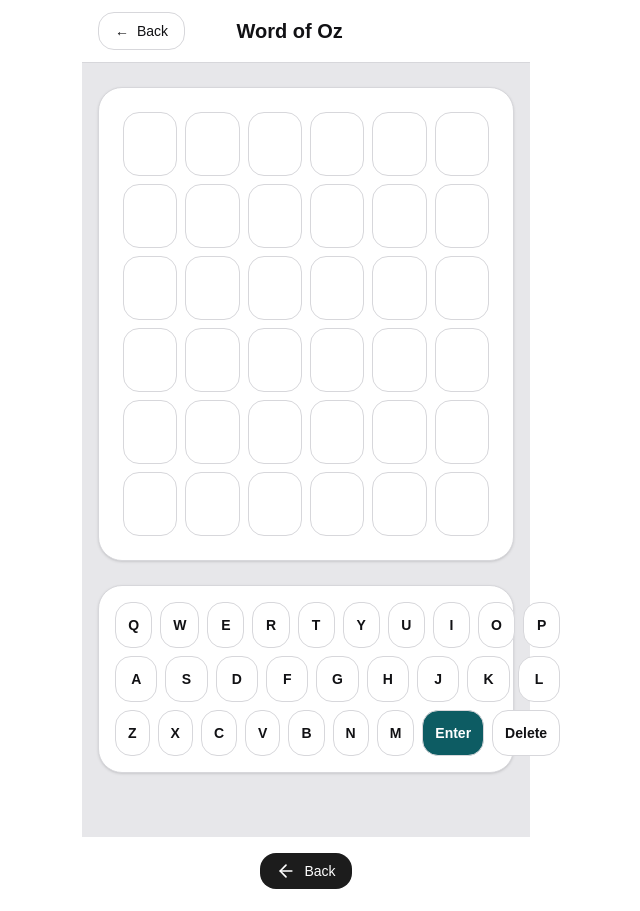
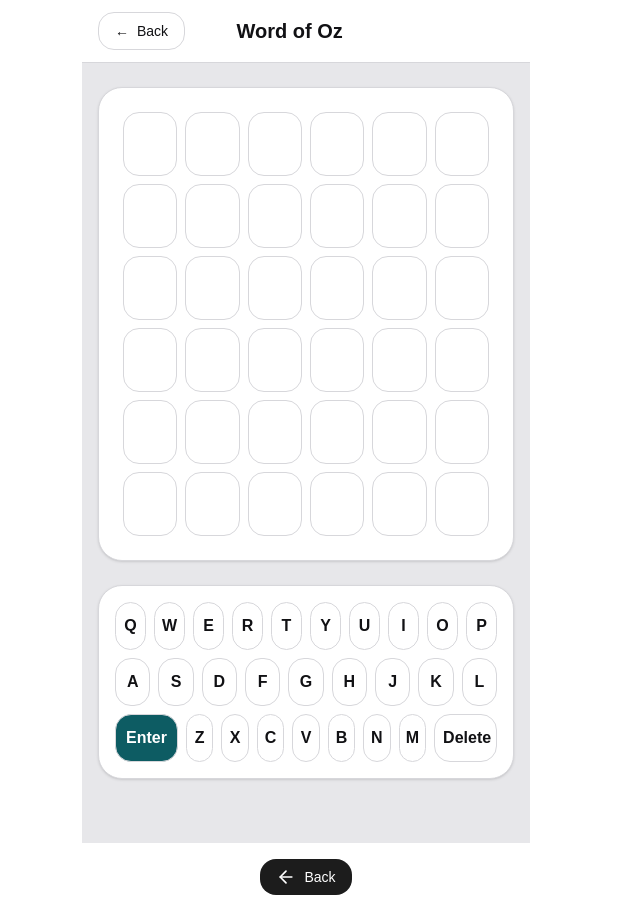
Before and after one commit to DiscoKris/lfpapp, a Next.js app: page /patron/oz/games/Wordle in a window 1280 px wide. Shown: the whole page, without its empty margins (334-974 px from the left). Built offline with nearby package versions, Linux system fonts and the light colour scheme; no server answers; the database is empty.

Commit message:
Add Coming Soon placeholder pages

```diff
--- a/app/patron/oz/games/Wordle/page.tsx
+++ b/app/patron/oz/games/Wordle/page.tsx
@@ -310,7 +310,8 @@ export default function WordOfOzPage() {
   const rowStatuses = useMemo(() => {
     return Array.from({ length: MAX_GUESSES }, (_, index) => {
       if (index < statuses.length) return statuses[index];
-      return Array(solutionLength).fill(null);
+      // keep array length consistent for mapping
+      return Array(solutionLength).fill(null) as unknown as TileStatus[];
     });
   }, [statuses, solutionLength]);
 
@@ -340,6 +341,7 @@ export default function WordOfOzPage() {
             <p className="text-sm text-lfp-text-weak">Fetching today’s word list…</p>
           )}
 
+          {/* Board */}
           <div
             className="w-full rounded-3xl border border-lfp-border bg-lfp-surface p-6 shadow-sm"
             role="application"
@@ -390,6 +392,7 @@ export default function WordOfOzPage() {
             </div>
           </div>
 
+          {/* Feedback bubble */}
           {feedback && (
             <div
               className="rounded-full border border-lfp-warning bg-lfp-surface px-4 py-2 text-sm text-lfp-text"
@@ -399,6 +402,7 @@ export default function WordOfOzPage() {
             </div>
           )}
 
+          {/* Result banner */}
           {isComplete && bannerMessage && (
             <div
               className="w-full rounded-3xl border border-lfp-border bg-lfp-surface p-4 text-center text-sm text-lfp-text"
@@ -409,23 +413,24 @@ export default function WordOfOzPage() {
             </div>
           )}
 
+          {/* Keyboard — switched to responsive grid to prevent overflow */}
           <div className="w-full rounded-3xl border border-lfp-border bg-lfp-surface p-4 shadow-sm">
-            <div className="grid gap-2">
-              {keyboardRows.map((row) => (
-                <div key={row} className="flex justify-center gap-2">
-                  {row.split("").map((letter) => {
+            <div className="mx-auto w-full max-w-[720px]">
+              {/* Row 1: 10 keys */}
+              <div className="grid grid-cols-10 gap-1 sm:gap-2 mb-2">
+                {"QWERTYUIOP".split("").map((letter) => {
                   const status = letterState.get(letter.toLowerCase());
                   let keyClasses =
-                      "flex-1 select-none rounded-2xl border border-lfp-border bg-lfp-surface px-3 py-3 text-center text-sm font-semibold text-lfp-text transition-colors focus-visible:outline-none focus-visible:ring-2 focus-visible:ring-lfp-accent focus-visible:ring-offset-1";
+                    "select-none rounded-2xl border border-lfp-border bg-lfp-surface h-10 sm:h-12 text-center text-[clamp(12px,3.5vw,16px)] font-semibold text-lfp-text transition-colors focus-visible:outline-none focus-visible:ring-2 focus-visible:ring-lfp-accent focus-visible:ring-offset-1";
                   if (status === "correct") {
                     keyClasses =
-                        "flex-1 select-none rounded-2xl border border-lfp-success bg-lfp-success px-3 py-3 text-center text-sm font-semibold text-white transition-colors focus-visible:outline-none focus-visible:ring-2 focus-visible:ring-lfp-accent focus-visible:ring-offset-1";
+                      "select-none rounded-2xl border border-lfp-success bg-lfp-success h-10 sm:h-12 text-center text-[clamp(12px,3.5vw,16px)] font-semibold text-white transition-colors focus-visible:outline-none focus-visible:ring-2 focus-visible:ring-lfp-accent focus-visible:ring-offset-1";
                   } else if (status === "present") {
                     keyClasses =
-                        "flex-1 select-none rounded-2xl border border-lfp-warning bg-lfp-warning px-3 py-3 text-center text-sm font-semibold text-white transition-colors focus-visible:outline-none focus-visible:ring-2 focus-visible:ring-lfp-accent focus-visible:ring-offset-1";
+                      "select-none rounded-2xl border border-lfp-warning bg-lfp-warning h-10 sm:h-12 text-center text-[clamp(12px,3.5vw,16px)] font-semibold text-white transition-colors focus-visible:outline-none focus-visible:ring-2 focus-visible:ring-lfp-accent focus-visible:ring-offset-1";
                   } else if (status === "absent") {
                     keyClasses =
-                        "flex-1 select-none rounded-2xl border border-lfp-muted bg-lfp-muted px-3 py-3 text-center text-sm font-semibold text-lfp-text transition-colors focus-visible:outline-none focus-visible:ring-2 focus-visible:ring-lfp-accent focus-visible:ring-offset-1";
+                      "select-none rounded-2xl border border-lfp-muted bg-lfp-muted h-10 sm:h-12 text-center text-[clamp(12px,3.5vw,16px)] font-semibold text-lfp-text transition-colors focus-visible:outline-none focus-visible:ring-2 focus-visible:ring-lfp-accent focus-visible:ring-offset-1";
                   }
                   return (
                     <button
@@ -440,28 +445,89 @@ export default function WordOfOzPage() {
                     </button>
                   );
                 })}
-                  {row === "ZXCVBNM" && (
-                    <>
+              </div>
+
+              {/* Row 2: 9 keys */}
+              <div className="grid grid-cols-9 gap-1 sm:gap-2 mb-2">
+                {"ASDFGHJKL".split("").map((letter) => {
+                  const status = letterState.get(letter.toLowerCase());
+                  let keyClasses =
+                    "select-none rounded-2xl border border-lfp-border bg-lfp-surface h-10 sm:h-12 text-center text-[clamp(12px,3.5vw,16px)] font-semibold text-lfp-text transition-colors focus-visible:outline-none focus-visible:ring-2 focus-visible:ring-lfp-accent focus-visible:ring-offset-1";
+                  if (status === "correct") {
+                    keyClasses =
+                      "select-none rounded-2xl border border-lfp-success bg-lfp-success h-10 sm:h-12 text-center text-[clamp(12px,3.5vw,16px)] font-semibold text-white transition-colors focus-visible:outline-none focus-visible:ring-2 focus-visible:ring-lfp-accent focus-visible:ring-offset-1";
+                  } else if (status === "present") {
+                    keyClasses =
+                      "select-none rounded-2xl border border-lfp-warning bg-lfp-warning h-10 sm:h-12 text-center text-[clamp(12px,3.5vw,16px)] font-semibold text-white transition-colors focus-visible:outline-none focus-visible:ring-2 focus-visible:ring-lfp-accent focus-visible:ring-offset-1";
+                  } else if (status === "absent") {
+                    keyClasses =
+                      "select-none rounded-2xl border border-lfp-muted bg-lfp-muted h-10 sm:h-12 text-center text-[clamp(12px,3.5vw,16px)] font-semibold text-lfp-text transition-colors focus-visible:outline-none focus-visible:ring-2 focus-visible:ring-lfp-accent focus-visible:ring-offset-1";
+                  }
+                  return (
+                    <button
+                      key={letter}
+                      type="button"
+                      className={keyClasses}
+                      onClick={() => handleKeyInput(letter)}
+                      aria-label={`Letter ${letter}`}
+                      disabled={isComplete}
+                    >
+                      {letter}
+                    </button>
+                  );
+                })}
+              </div>
+
+              {/* Row 3: Enter + 7 keys + Delete (grid prevents overflow) */}
+              <div className="grid grid-cols-11 gap-1 sm:gap-2">
                 <button
                   type="button"
-                        className="flex-[1.5] select-none rounded-2xl border border-lfp-border bg-lfp-primary px-3 py-3 text-center text-sm font-semibold text-lfp-surface transition-colors hover:border-lfp-primary focus-visible:outline-none focus-visible:ring-2 focus-visible:ring-lfp-accent focus-visible:ring-offset-1 disabled:opacity-60"
+                  className="col-span-2 select-none rounded-2xl border border-lfp-border bg-lfp-primary h-10 sm:h-12 px-2 text-center text-[clamp(12px,3.5vw,16px)] font-semibold text-lfp-surface transition-colors hover:border-lfp-primary focus-visible:outline-none focus-visible:ring-2 focus-visible:ring-lfp-accent focus-visible:ring-offset-1 disabled:opacity-60"
                   onClick={() => handleKeyInput("ENTER")}
                   disabled={isComplete}
+                  aria-label="Enter"
                 >
                   Enter
                 </button>
+
+                {"ZXCVBNM".split("").map((letter) => {
+                  const status = letterState.get(letter.toLowerCase());
+                  let keyClasses =
+                    "select-none rounded-2xl border border-lfp-border bg-lfp-surface h-10 sm:h-12 text-center text-[clamp(12px,3.5vw,16px)] font-semibold text-lfp-text transition-colors focus-visible:outline-none focus-visible:ring-2 focus-visible:ring-lfp-accent focus-visible:ring-offset-1";
+                  if (status === "correct") {
+                    keyClasses =
+                      "select-none rounded-2xl border border-lfp-success bg-lfp-success h-10 sm:h-12 text-center text-[clamp(12px,3.5vw,16px)] font-semibold text-white transition-colors focus-visible:outline-none focus-visible:ring-2 focus-visible:ring-lfp-accent focus-visible:ring-offset-1";
+                  } else if (status === "present") {
+                    keyClasses =
+                      "select-none rounded-2xl border border-lfp-warning bg-lfp-warning h-10 sm:h-12 text-center text-[clamp(12px,3.5vw,16px)] font-semibold text-white transition-colors focus-visible:outline-none focus-visible:ring-2 focus-visible:ring-lfp-accent focus-visible:ring-offset-1";
+                  } else if (status === "absent") {
+                    keyClasses =
+                      "select-none rounded-2xl border border-lfp-muted bg-lfp-muted h-10 sm:h-12 text-center text-[clamp(12px,3.5vw,16px)] font-semibold text-lfp-text transition-colors focus-visible:outline-none focus-visible:ring-2 focus-visible:ring-lfp-accent focus-visible:ring-offset-1";
+                  }
+                  return (
+                    <button
+                      key={letter}
+                      type="button"
+                      className={keyClasses}
+                      onClick={() => handleKeyInput(letter)}
+                      aria-label={`Letter ${letter}`}
+                      disabled={isComplete}
+                    >
+                      {letter}
+                    </button>
+                  );
+                })}
+
                 <button
                   type="button"
-                        className="flex-[1.5] select-none rounded-2xl border border-lfp-border bg-lfp-surface px-3 py-3 text-center text-sm font-semibold text-lfp-text transition-colors hover:border-lfp-primary focus-visible:outline-none focus-visible:ring-2 focus-visible:ring-lfp-accent focus-visible:ring-offset-1 disabled:opacity-60"
+                  className="col-span-2 select-none rounded-2xl border border-lfp-border bg-lfp-surface h-10 sm:h-12 px-2 text-center text-[clamp(12px,3.5vw,16px)] font-semibold text-lfp-text transition-colors hover:border-lfp-primary focus-visible:outline-none focus-visible:ring-2 focus-visible:ring-lfp-accent focus-visible:ring-offset-1 disabled:opacity-60"
                   onClick={() => handleKeyInput("BACKSPACE")}
                   disabled={isComplete}
+                  aria-label="Delete"
                 >
                   Delete
                 </button>
-                    </>
-                  )}
               </div>
-              ))}
             </div>
           </div>
         </div>
```
Lines whose indentation alone changed are shown as unchanged.
